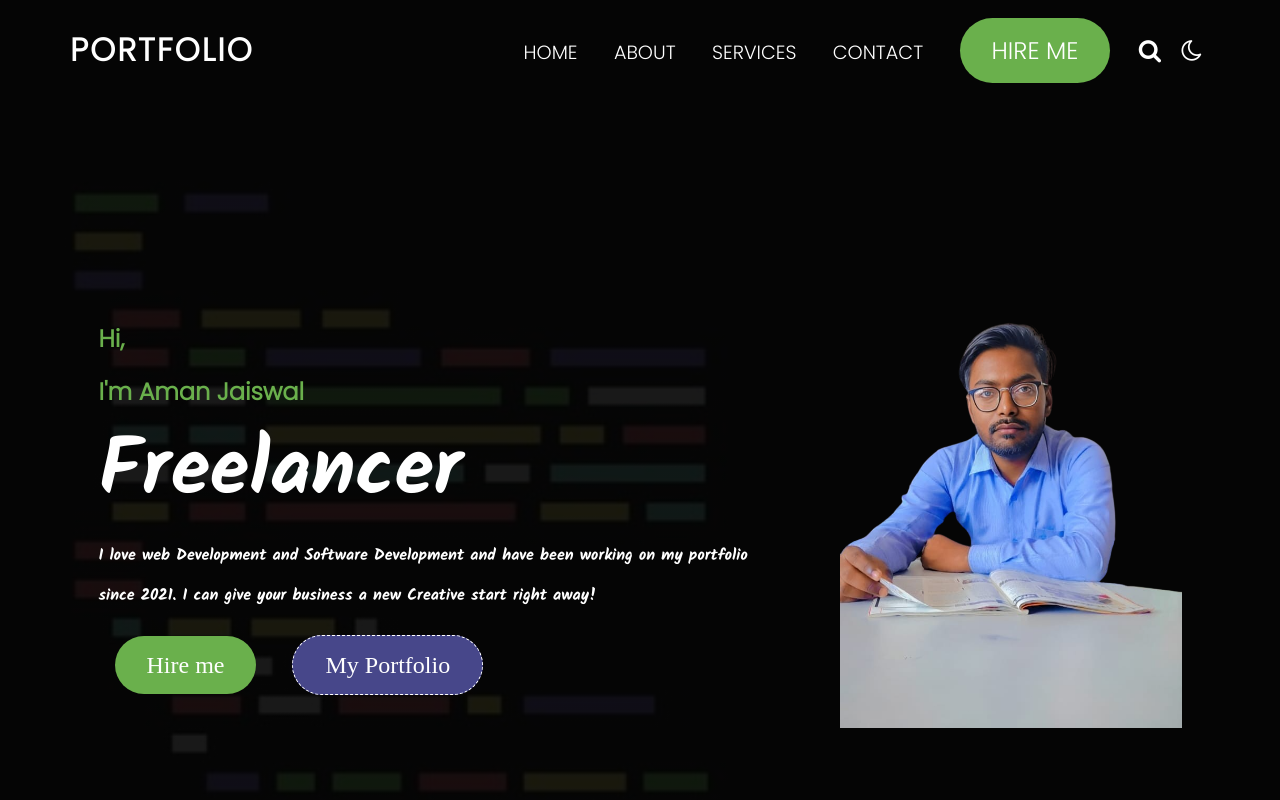
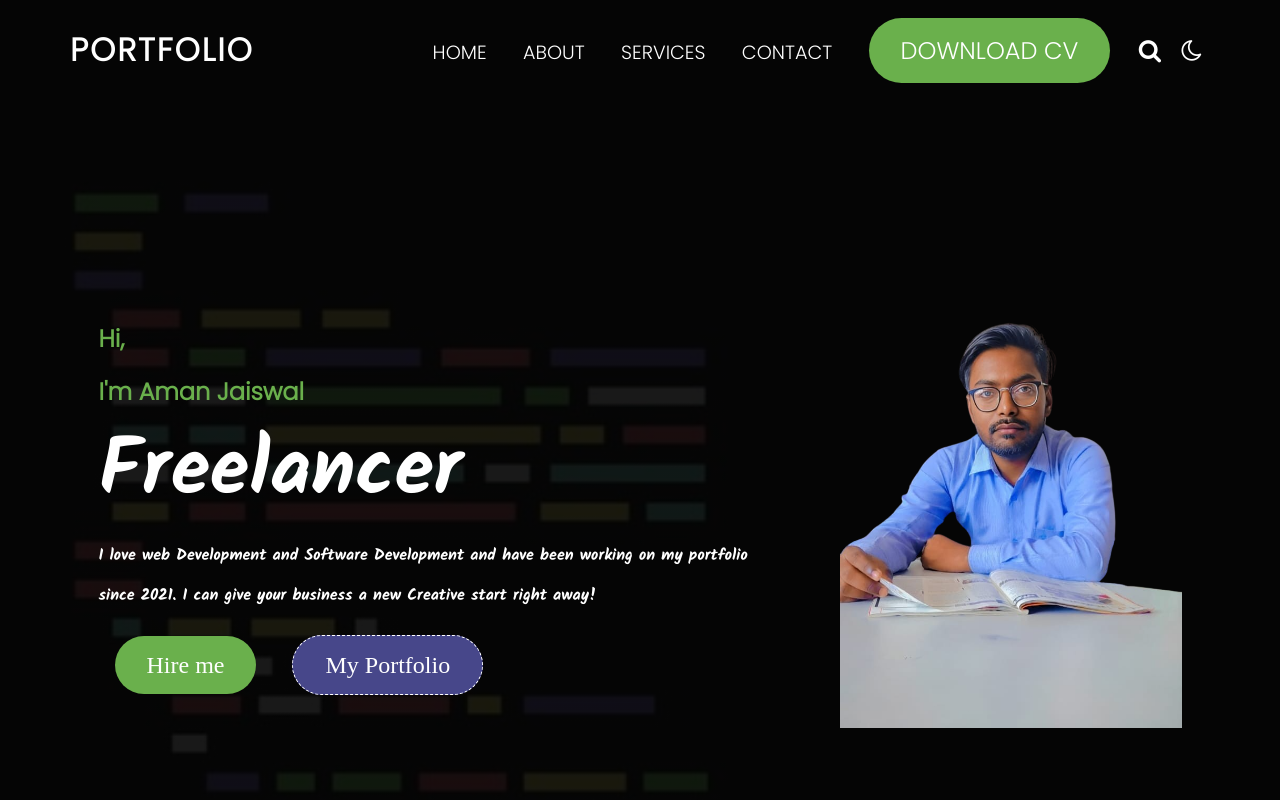
Before and after one commit to Amanjazz100/MyPortfolio, a plain HTML site: page index.html in a window 1280 px wide. Shown: the top 800 px of the page. Drawn offline with Linux system fonts and the light colour scheme.

Commit message:
Update index.html

```diff
--- a/index.html
+++ b/index.html
@@ -23,7 +23,7 @@
                 <a href="#"> ABOUT</a>
                 <a href="#"> SERVICES</a>
                 <a href="#"> CONTACT</a>
-                <a href="#" id="hire" onclick="downloadResume()"> HIRE ME</a>
+                <a href="#" id="hire" onclick="downloadResume()"> DOWNLOAD CV</a>
 
                 <i class="fa fa-search"></i>
                 <i class="fa fa-moon-o"></i>
```
